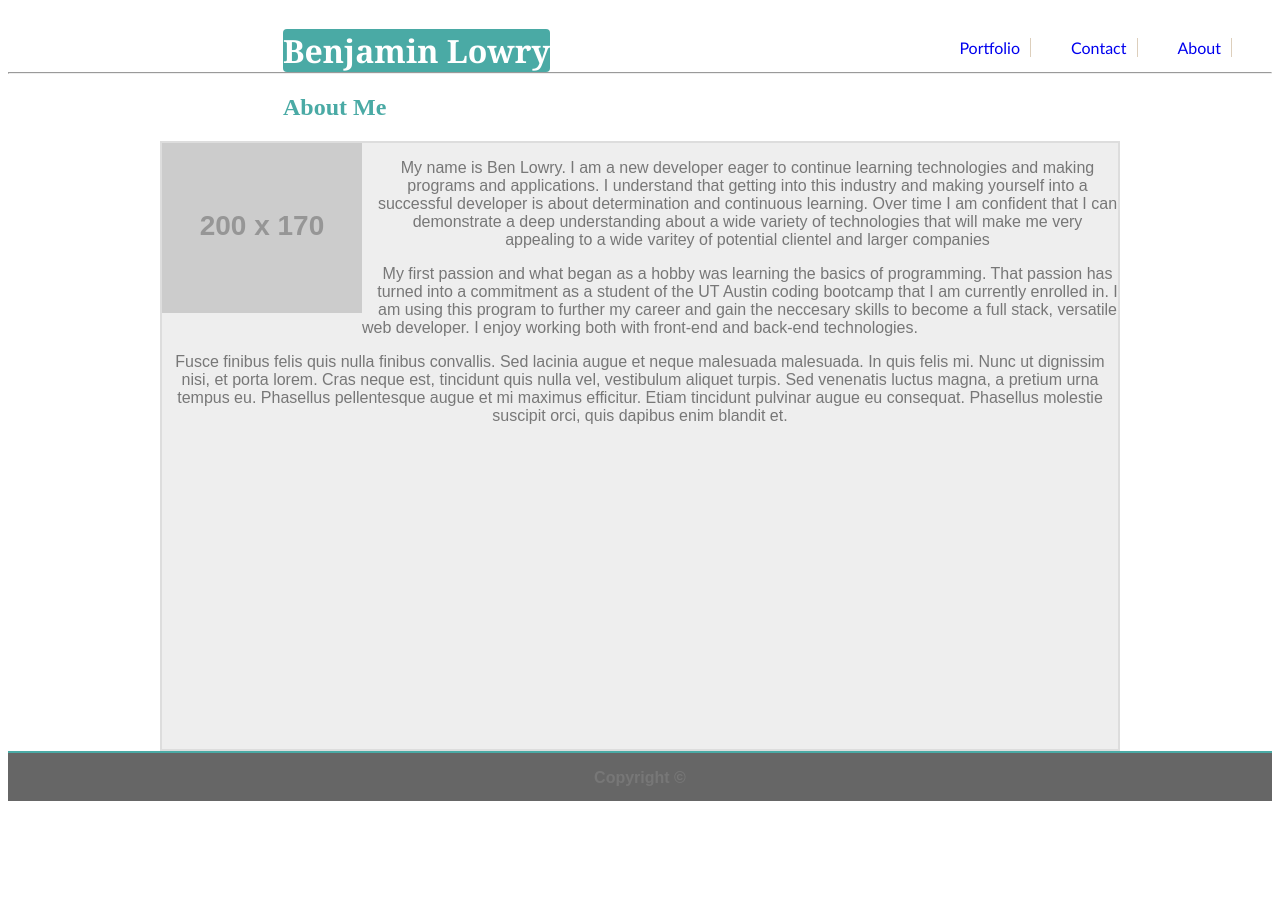
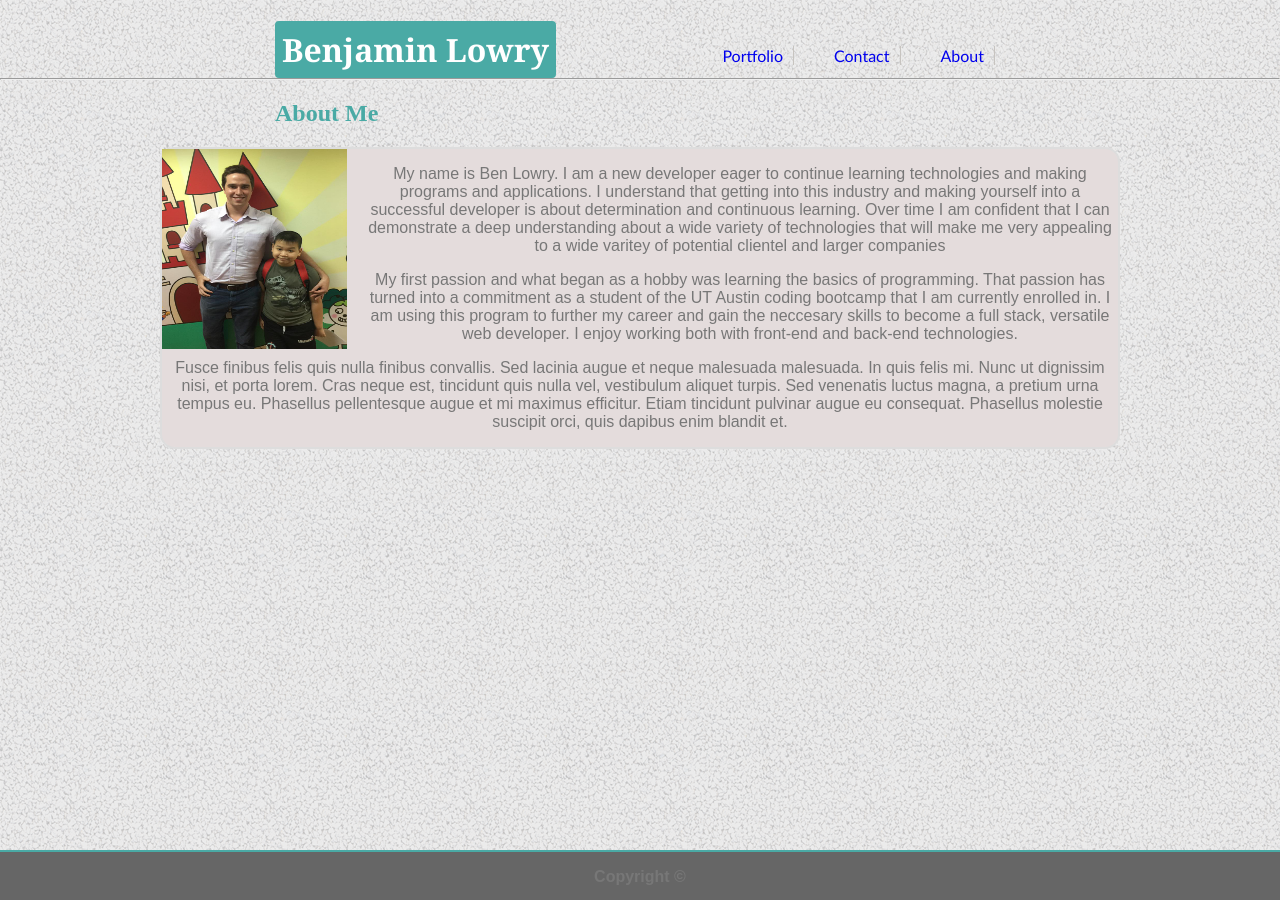
Before and after one commit to b-lowry/bio-student, a plain HTML site: page index.html in a window 1280 px wide. Before the commit the page ends 809 px from the top, so only its background shows below. Drawn offline with Linux system fonts and the light colour scheme; placeholder pictures from the web are drawn by us.

Commit message:
improved content layout and other stuff

```diff
--- a/assets/css/style.css
+++ b/assets/css/style.css
@@ -2,8 +2,25 @@
     box-sizing: border-box;
 }
 
+html, body {
+    height: 100%;
+    margin: 0;
+}
+
+body {
+    background-image: url(../images/gravel.png);
+}
+
+#profile-pic {
+    float: left;
+    padding-right: 15px;
+    height: 200px;
+    width: 200px;
+}/*Note that image black space around top and bottom is part of photo. Will replace with a higher quality photo soon*/
+
 .navbar {
     overflow: hidden;
+    width
 }
 
 .nav-button {
@@ -16,13 +33,18 @@
     color: #777777
 }
 
+.nav-btn-wrapper {
+    margin-right: 245px;
+    margin-bottom: 0;
+}
+
 .main-content {
-    min-height: calc(80vh - 30px);
     width: 960px;
     margin: auto;
     text-align: center;
-    background-color: #eeeeee;
+    background-color: #e4dcdc;
     border: solid 2px #dddddd;
+    border-radius: 15px;
 }
 
 .sticky-footer {
@@ -30,6 +52,15 @@
     height: 50px;
     border-top: 2px solid #4aaaa5;
     background: #666666;
+}
+
+.push {
+    height: 50px;
+}
+
+.wrapper {
+    min-height: 100%;
+    margin-bottom: -50px;
 }
 
 .heading-font {
@@ -40,7 +71,8 @@
     display: inline-block;
     border-radius: 4px;
     margin-left: 275px;
-    margin-bottom: 0%;
+    margin-bottom: 0;
+    padding: 7px;
 }
 
 .heading-two {
@@ -48,16 +80,10 @@
     color: #4aaaa5;
 }
 
-#profile-pic {
-    float: left;
-    padding-right: 15px;
-}
-
 .text {
     text-align: center;
 }
 
-.container,
 input,
 textarea {
     width: 100%;
@@ -73,20 +99,14 @@ textarea {
     width: 75px;
 }
 
-body {
-    background-image: url("assets/images/gravel.png");/*File path to image listed but cannot get image to appear for body background*/
-}
-
+/*
 ul {
     margin: 0;
 }
+*/
 
 li {
-    border-right: solid 1px #ddcfbc;/*tried to use a pseudo class here li:not(last:child)*/
-}
-
-h1 {
-
+    border-right: solid 1px #c7c4c0;/*tried to use a pseudo class here li:not(last:child) to take off line divider from "about" link*/
 }
 
 p {
--- a/index.html
+++ b/index.html
@@ -10,25 +10,28 @@
 <body>
     <div class="navbar">
         <h1 class="heading-font">Benjamin Lowry</h1>
+        <div class="nav-btn-wrapper">
         <ul>
             <li class="nav-button"><a href="index.html">About</a></li>
             <li class="nav-button"><a href="contact.html">Contact</a></li>
             <li class="nav-button"><a href="portfolio.html">Portfolio</a></li>
          </ul>
+        </div>
     </div>
     <!--End nav bar top of page-->
     <hr>
+    <div class="wrapper">
     <h2 class="heading-two">About Me</h2>
-        <section class="main-content">
-            <img id="profile-pic" src="https://imgplaceholder.com/200x170/ff7f7f/333333/fa-image" alt="Placeholder image">
-            <div class="text">
-                <p>My name is Ben Lowry. I am a new developer eager to continue learning technologies and making programs and applications. I understand that getting into this industry and making yourself into a successful developer is about determination and continuous learning. Over time I am confident that I can demonstrate a deep understanding about a wide variety of technologies that will make me very appealing to a wide varitey of potential clientel and larger companies</p>
+            <section class="main-content">
+                <img id="profile-pic" src="../bio-student/assets/images/pro-pic.jpg" alt="Placeholder image">
+                    <p>My name is Ben Lowry. I am a new developer eager to continue learning technologies and making programs and applications. I understand that getting into this industry and making yourself into a successful developer is about determination and continuous learning. Over time I am confident that I can demonstrate a deep understanding about a wide variety of technologies that will make me very appealing to a wide varitey of potential clientel and larger companies</p>
 
-                <p>My first passion and what began as a hobby was learning the basics of programming. That passion has turned into a commitment as a student of the UT Austin coding bootcamp that I am currently enrolled in. I am using this program to further my career and gain the neccesary skills to become a full stack, versatile web developer. I enjoy working both with front-end and back-end technologies.</p>
+                    <p>My first passion and what began as a hobby was learning the basics of programming. That passion has turned into a commitment as a student of the UT Austin coding bootcamp that I am currently enrolled in. I am using this program to further my career and gain the neccesary skills to become a full stack, versatile web developer. I enjoy working both with front-end and back-end technologies.</p>
 
-                <p>Fusce finibus felis quis nulla finibus convallis. Sed lacinia augue et neque malesuada malesuada. In quis felis mi. Nunc ut dignissim nisi, et porta lorem. Cras neque est, tincidunt quis nulla vel, vestibulum aliquet turpis. Sed venenatis luctus magna, a pretium urna tempus eu. Phasellus pellentesque augue et mi maximus efficitur. Etiam tincidunt pulvinar augue eu consequat. Phasellus molestie suscipit orci, quis dapibus enim blandit et.</p>
-            </div>
-        </section>
+                    <p>Fusce finibus felis quis nulla finibus convallis. Sed lacinia augue et neque malesuada malesuada. In quis felis mi. Nunc ut dignissim nisi, et porta lorem. Cras neque est, tincidunt quis nulla vel, vestibulum aliquet turpis. Sed venenatis luctus magna, a pretium urna tempus eu. Phasellus pellentesque augue et mi maximus efficitur. Etiam tincidunt pulvinar augue eu consequat. Phasellus molestie suscipit orci, quis dapibus enim blandit et.</p>
+            </section>
+    <div class="push"></div>
+    </div>
     <!--End of main content section-->
     <footer class="sticky-footer">
         <strong><p>Copyright &copy</p></strong>
```
Also changed, not shown: contact.html (+5 -2 lines), portfolio.html (+5 -0 lines), assets/images/apax profile.jpg (added), assets/images/light-veneer.png (added), assets/images/pro-pic.jpg (added).
